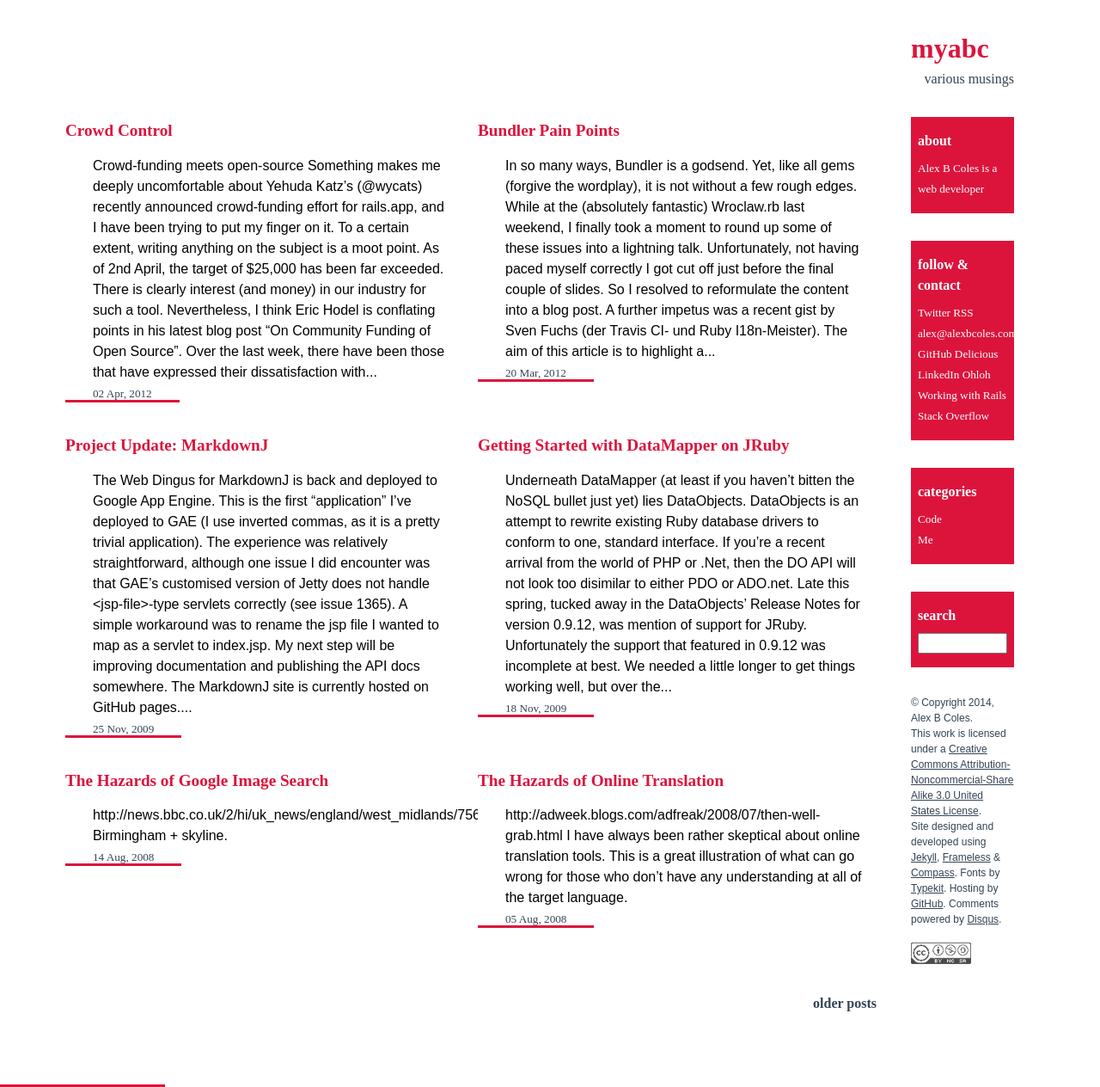
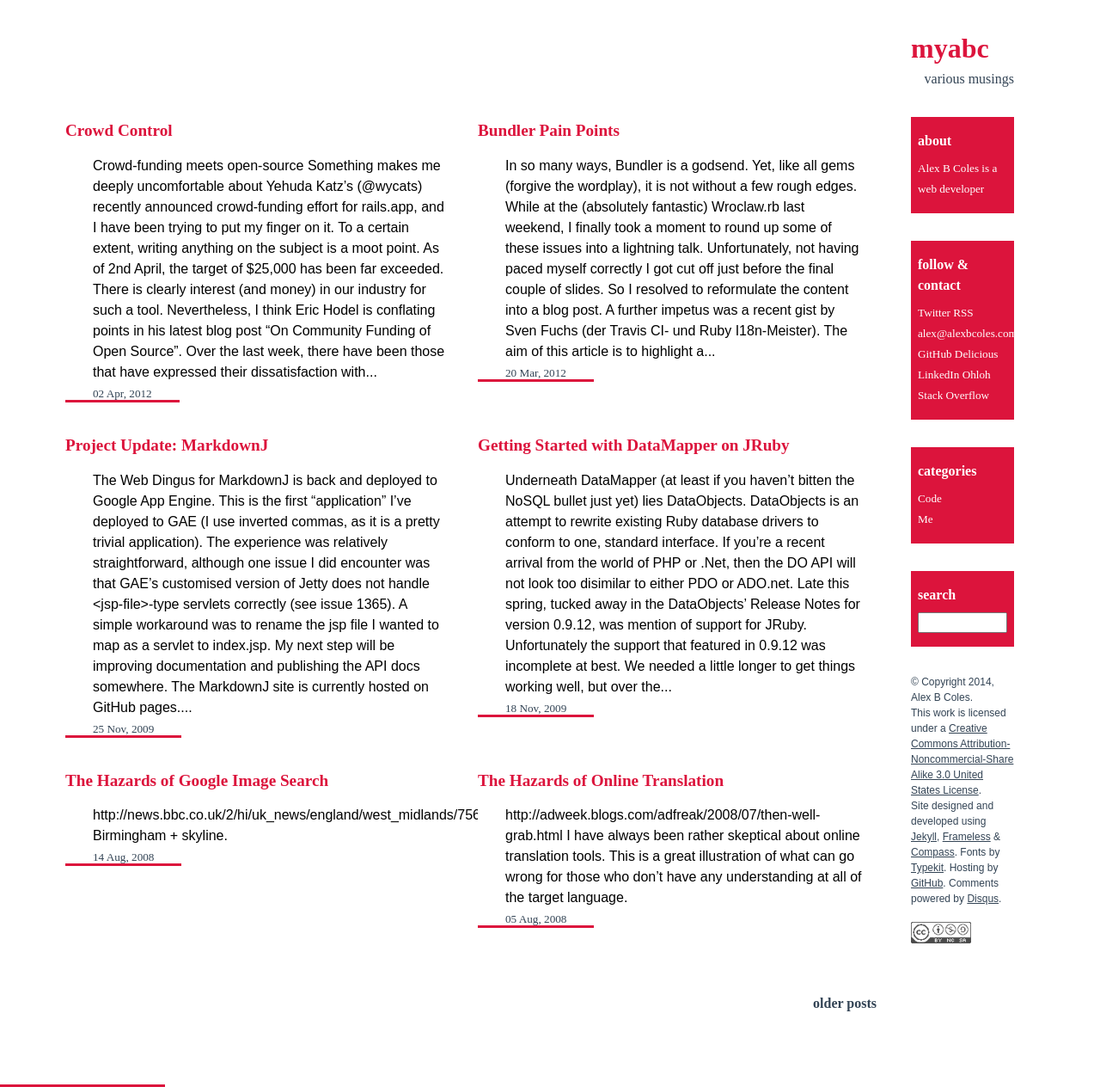
Before and after one commit to myabc/myabc.github.com, a Jekyll site: the page built from index.html, in a window 1280 px wide. Shown: the whole page at 86% size. Built offline with Jekyll 4.4.1, drawn with Linux system fonts in a browser that asks for light colours; Markdown is read by kramdown in place of the engine named in the settings; the list of posts is cut into pages by our own code.

Commit message:
Remove dead Working with Rails link
Signed-off-by: Alex Coles <alex@alexbcoles.com>

```diff
--- a/_layouts/default.html
+++ b/_layouts/default.html
@@ -75,7 +75,6 @@
           <a href="http://delicious.com/alexbcoles">Delicious</a>
           <a href="http://www.linkedin.com/in/alexandercoles">LinkedIn</a>
           <a href="http://www.ohloh.net/accounts/myabc">Ohloh</a>
-          <a href="http://www.workingwithrails.com/person/12021-alex-coles">Working with Rails</a>
           <a href="http://stackoverflow.com/users/3789/myabc">Stack Overflow</a>
         </p>
       </div>
```
